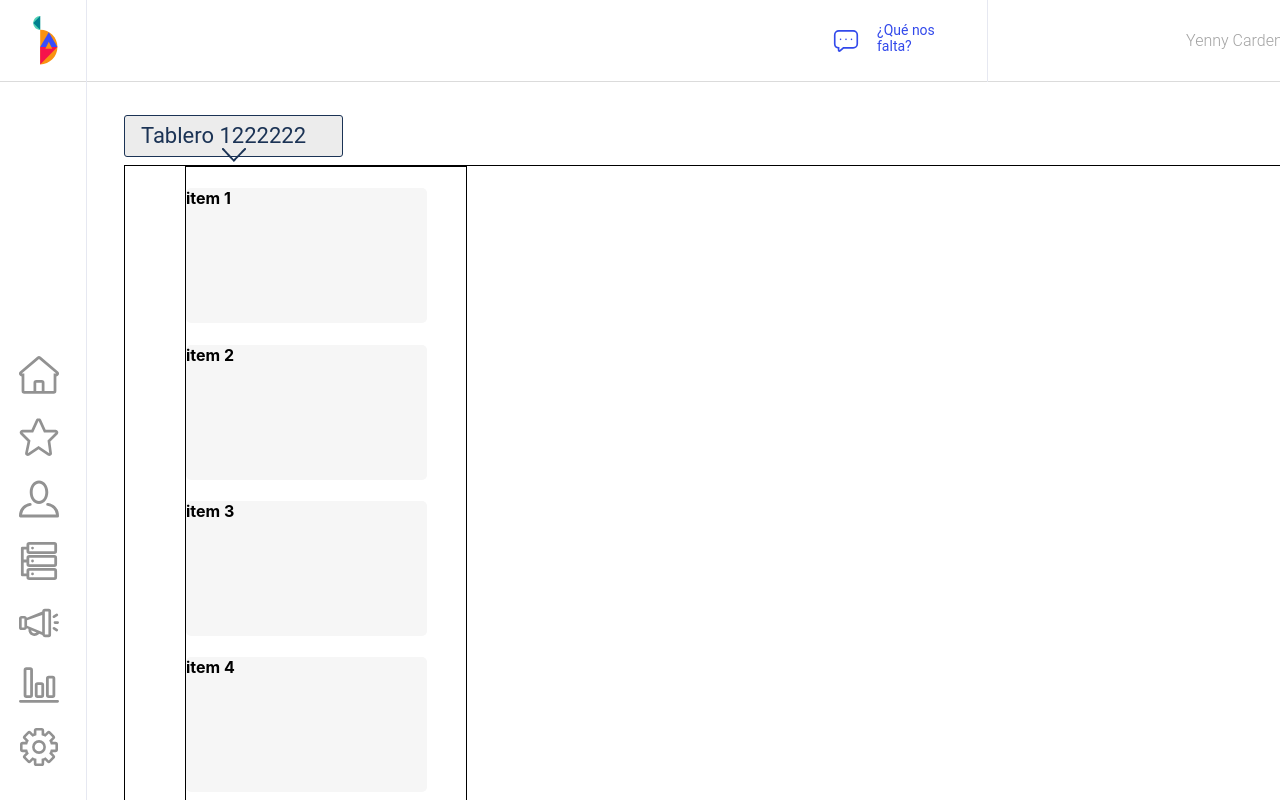
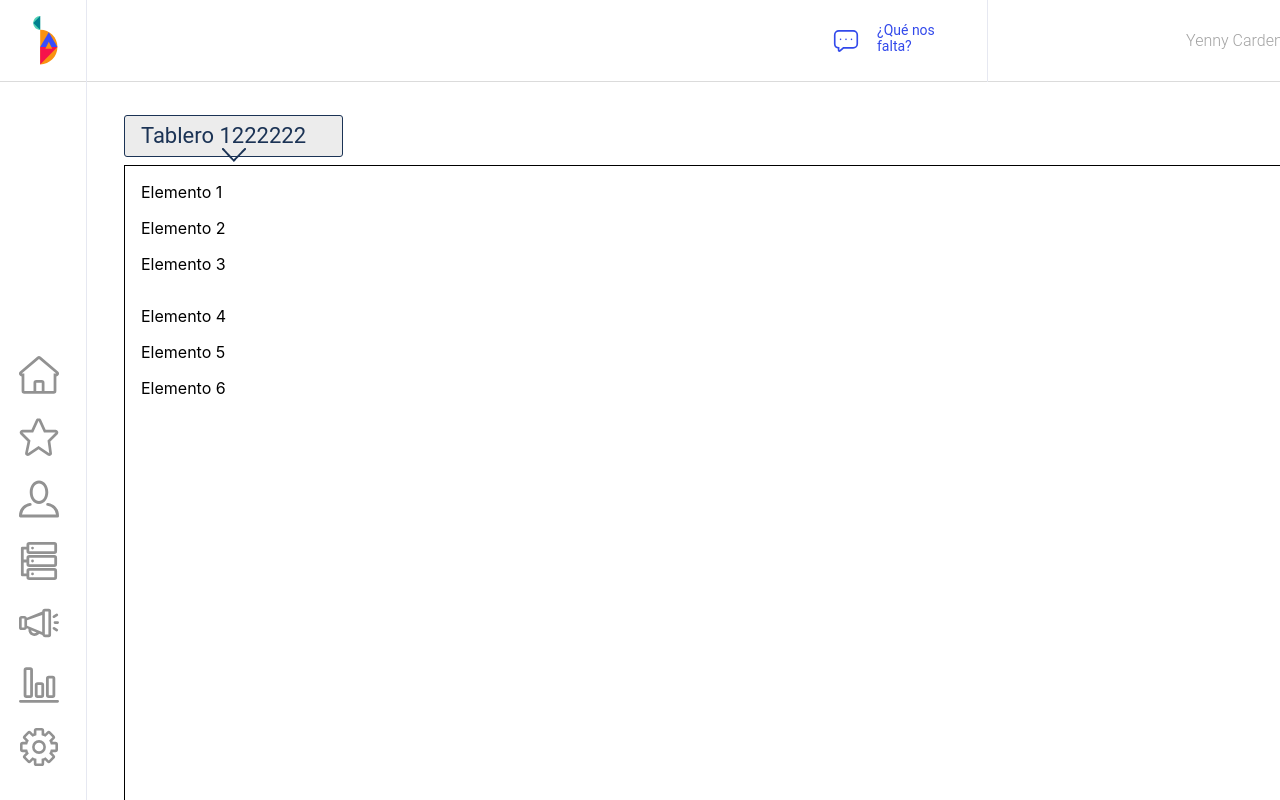
Before and after one commit to cesarevalo22/psicoAsistenteWeb, a React (Create React App) app: page /homePage in a window 1280 px wide. Shown: the top 800 px of the page. Built offline with nearby package versions, Linux system fonts and the light colour scheme.

Commit message:
columnas con react-beautiful-dnd

```diff
--- a/src/components/dashboard/column.js
+++ b/src/components/dashboard/column.js
@@ -1,53 +1,83 @@
 import React, {useState} from 'react'
 import ColumnStyles from "../../styles/dashboard/columnStyle"
 import {SortableContainer, SortableElement} from 'react-sortable-hoc'
+
+import { DragDropContext, Droppable, Draggable } from 'react-beautiful-dnd'
 import arrayMove from 'array-move'
+import { Grid,List,ListItem } from '@material-ui/core'
 
-const SortableItem = SortableElement(({value})=> {
+const myElements = [
+    {
+      columnId: 'menu-1',
+      items: [
+            {id: 'elemento-1', text: 'Elemento 1',},
+            {id: 'elemento-2', text: 'Elemento 2',},
+            {id: 'elemento-3', text: 'Elemento 3',},
+             ],
+    },
+    {
+      columnId: 'menu-2',
+      items: [
+        { id: 'elemento-4',text: 'Elemento 4',},
+        { id: 'elemento-5',text: 'Elemento 5',},
+        { id: 'elemento-6',text: 'Elemento 6',},
+      ],
+    },
+  ]
 
-    const classes = ColumnStyles()
-    return (
-        <div className={classes.contSortableItem} >
-                <h1>{value.title}</h1>
-            </div>
-    )
-})
-
-const SortableList = SortableContainer(({items})=> {
-
-    const classes = ColumnStyles()
-
-    return (
-        <div className = { classes.contColumn}>
-            {items.map((value, i) => <SortableItem key={i} value={value} index={i}/>)}
-        </div>
-    )
-})
-
-
+  const reorder = (list, startColumn, endColumn, startIndex, endIndex) => {
+    // clonamos la lista
+    const newList = Array.from(list)
+    // encontramos la columna de inicio dentro de la lista
+    const startColumnIndex = newList.findIndex(item => item.columnId === startColumn)
+    // encontramos la columna final dentro de la lista
+    const endColumnIndex = newList.findIndex(item => item.columnId === endColumn)
+    // quitamos el elemento de la columna original
+    const [removed] = newList[startColumnIndex].items.splice(startIndex, 1)
+    // añadimos ese elemento dentro de la nueva posición
+    newList[endColumnIndex].items.splice(endIndex, 0, removed)
+    // y devolvemos
+    return newList
+  }
 
 
 export default function Column (props){
 
-    const [tasks, setTasks] = useState([
-        {title: 'item 1', description: 'task one'},
-        {title: 'item 2', description: 'task two'},
-        {title: 'item 3', description: 'task three'},
-        {title: 'item 4', description: 'task four'},
-        ])
+    const [elements, setElements] = useState(myElements)
 
-       const onSortEnd=({oldIndex, newIndex})=> {
-        console.log(oldIndex, newIndex)
-        let tasksCopy = [...tasks]
-        tasksCopy = arrayMove(tasksCopy, oldIndex, newIndex);
-        setTasks(tasksCopy)
+    const onDragEnd = result => {
+        const { destination, source, draggableId } = result
+        if (!destination) return
+        if (destination.droppableId === source.droppableId && destination.index === source.index) return
+        const new_elements = reorder(elements, source.droppableId, destination.droppableId, source.index, destination.index)
+        setElements(new_elements)
+      }
 
-       }
+
 
     return (
-        <>
-        <SortableList items={tasks} onSortEnd={onSortEnd}></SortableList>
-        <SortableList items={tasks} onSortEnd={onSortEnd}></SortableList>
-        </>
-    )
+      <>
+        <DragDropContext onDragEnd={onDragEnd}>
+          <Grid>
+            {elements.map((col, i) => (
+              <Droppable droppableId={col.columnId} key={col.columnId}>
+                {(provided, snapshot) => (
+                  <List ref={provided.innerRef}>
+                    {col.items.map((el, j) => (
+                      <Draggable draggableId={el.id} index={j} key={el.id}>
+                        {(provided, snapshot) =>(
+                            <ListItem ref={provided.innerRef} {...provided.draggableProps} {...provided.dragHandleProps}>
+                                {el.text}
+                            </ListItem>) }
+                      </Draggable>
+                    ))}
+                    {provided.placeholder}
+                  </List>
+                )}
+              </Droppable>
+            ))}
+          </Grid>
+        </DragDropContext>
+      </>
+    );
 }
```
